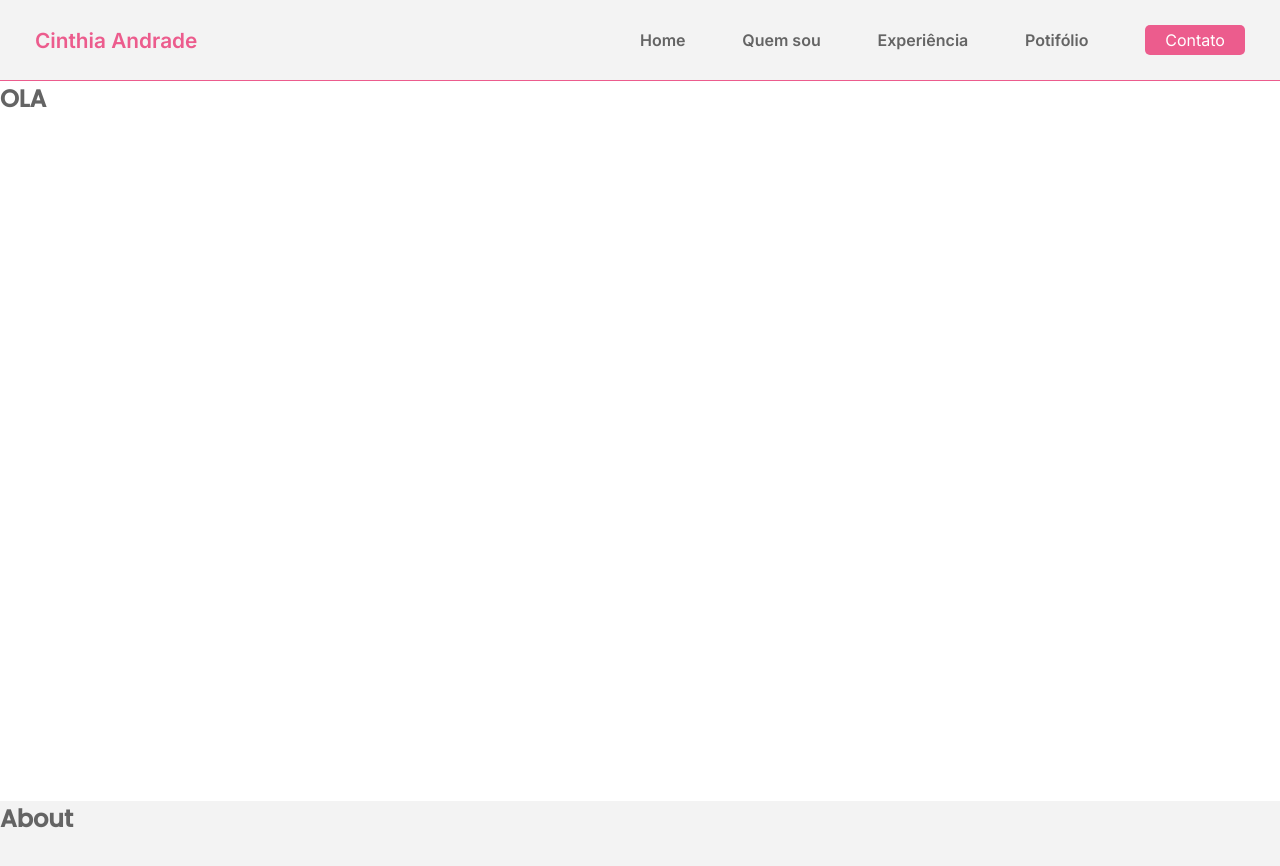
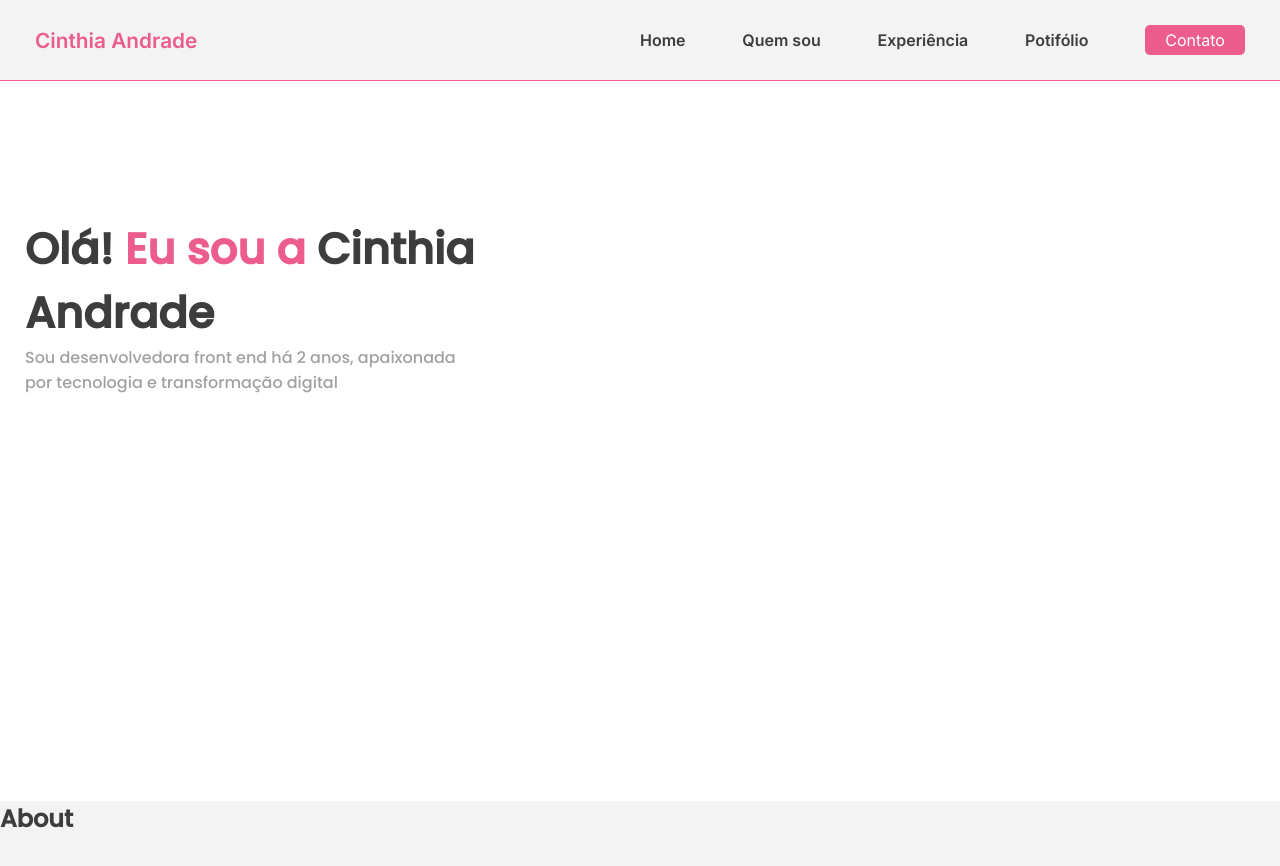
Before and after one commit to cinthia3301andrad/site-pessoal-cinthia, a React (Create React App) app: page / in a window 1280 px wide. Shown: the top 866 px of the page. Built offline with nearby package versions, Linux system fonts and the light colour scheme.

Commit message:
chore[📝]: initial part of the home

```diff
--- a/src/pages/home/index.tsx
+++ b/src/pages/home/index.tsx
@@ -2,7 +2,16 @@ import './styles.scss';
 const Home: React.FC = () => {
   return (
     <section className="container__home" id="home">
-      <h1>OLA</h1>
+      <div className="home-left">
+        <h1>
+          Olá! <strong>Eu sou a</strong> Cinthia Andrade
+        </h1>
+        <p>
+          Sou desenvolvedora front end há 2 anos, apaixonada por tecnologia e
+          transformação digital
+        </p>
+      </div>
+      <div className="home-right"></div>
     </section>
   );
 };
--- a/src/pages/home/styles.scss
+++ b/src/pages/home/styles.scss
@@ -1,8 +1,34 @@
 @import '../../styles/variables.scss';
 
 .container__home {
+  display: flex;
+  align-items: center;
   background: $white;
 
   height: calc(100vh - 80px);
   width: 100%;
 }
+
+.home-left {
+  display: flex;
+  flex-direction: column;
+  justify-content: flex-start;
+
+  padding: 10px 25px;
+
+  width: 40%;
+  height: 65%;
+
+  h1 {
+    color: $title;
+    font: 700 2.7rem 'Poppins', sans-serif;
+  }
+  p {
+    font-size: 1rem;
+    font-weight: 500;
+    color: $text-security;
+  }
+  strong {
+    color: $color-primary;
+  }
+}
--- a/src/styles/variables.scss
+++ b/src/styles/variables.scss
@@ -3,7 +3,6 @@ $background: #f3f3f3;
 $gray-line: #dcdde0;
 $color-primary: #ec5c8d;
 $color-purple: #ac6aff;
-$text-security: #7c7c7c;
+
 $text-security: #a1a1a1;
 $title: #3d3d3d;
-$title: #646464;
```
